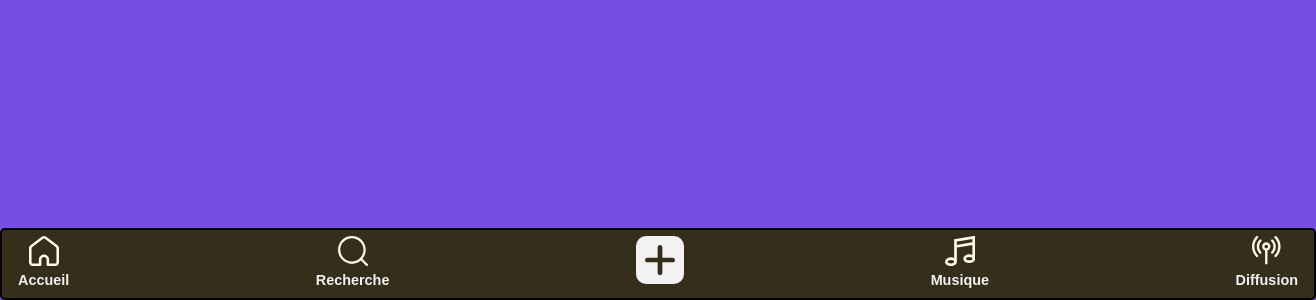
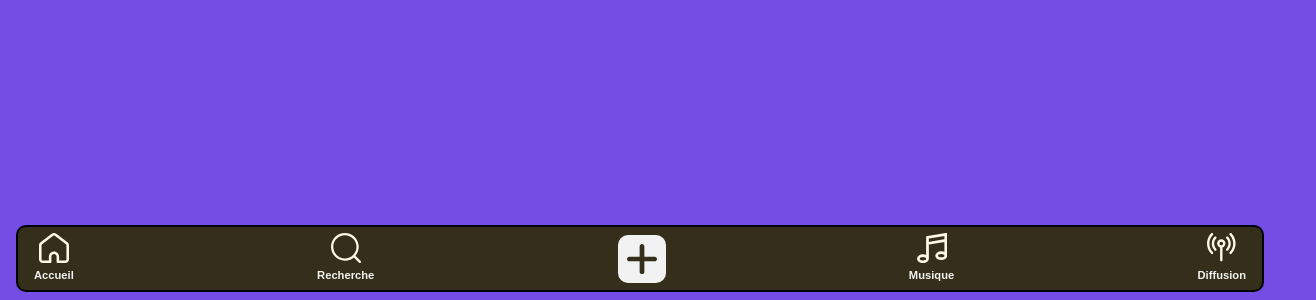
Before and after one commit to noepeutot/GIRARDIN_PEUTOT_Musiverse, a Next.js app: page /home in a window 1280 px wide. Shown: the part 500-800 px from the top of the page, 1316 px wide, since content can reach past the window. Built offline with nearby package versions, Linux system fonts and the light colour scheme.

Commit message:
Finish bottom navbar

```diff
--- a/src/ui/buttonNavBar.tsx
+++ b/src/ui/buttonNavBar.tsx
@@ -8,7 +8,7 @@ interface ButtonNavBarProps {
 
 export const ButtonNavBar = ({children, name, className}: ButtonNavBarProps) => {
   return (
-    <div className={className + ' flex flex-col items-center justify-center cursor-pointer text-(--text-color) text-[0.9em]'}>
+    <div className={className + ' flex flex-col items-center justify-center cursor-pointer text-(--text-color) text-[0.7em]'}>
       {children}
       {(name) && <p className='text-center font-bold mt-1'>{name}</p>}
     </div>
--- a/src/ui/navBar.tsx
+++ b/src/ui/navBar.tsx
@@ -3,7 +3,7 @@ import { ButtonNavBar } from "./buttonNavBar";
 
 export const NavBar = () => {
   return (
-    <nav className="absolute bottom-0 w-full box-content flex items-center justify-between bg-(--bg-navbar-color) border-2 border-[#000000] rounded-[5px] py-1.5 px-4">
+    <nav className="fixed bottom-0 flex items-center justify-between bg-(--bg-navbar-color) border-2 border-[#000000] rounded-[10px] py-1.5 px-4 mb-2 left-4 right-4 my-4">
       <ButtonNavBar name="Accueil">
         <svg
           width="30"
@@ -36,7 +36,7 @@ export const NavBar = () => {
           />
         </svg>
       </ButtonNavBar>
-      <ButtonNavBar className="bg-[#F2F2F2] place-self-stretch w-12 h-12 rounded-[10px]">
+      <ButtonNavBar className="bg-[#F2F2F2] w-12 h-12 rounded-[10px]">
         <svg
           width="30"
           height="30"
```
